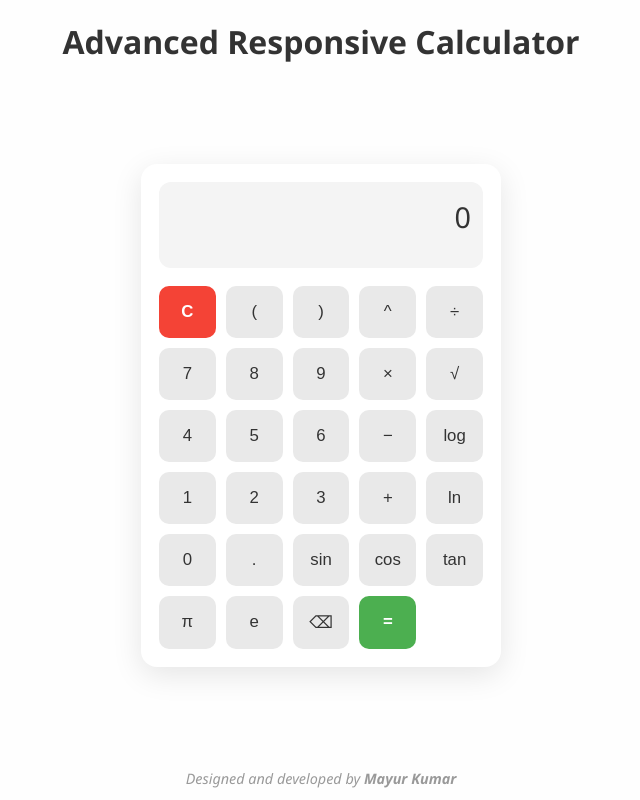
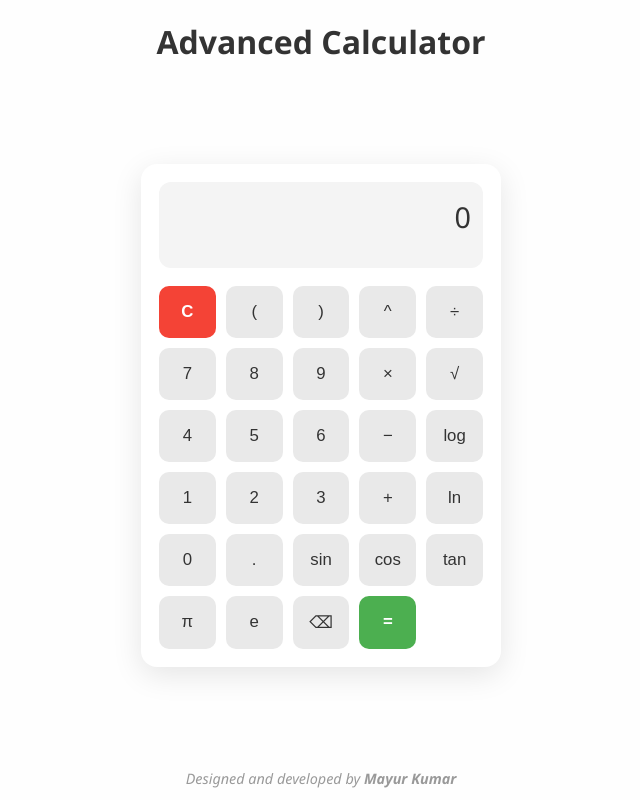
Before and after one commit to Mayur1Kumar/calculator, a plain HTML site: page index.html in a window 1280 px wide. Shown: the whole page, without its empty margins (319-959 px from the left). Drawn offline with nearby package versions, Linux system fonts and the light colour scheme.

Commit message:
index.html

```diff
--- a/index.html
+++ b/index.html
@@ -3,7 +3,7 @@
 <head>
   <meta charset="UTF-8" />
   <meta name="viewport" content="width=device-width, initial-scale=1.0, maximum-scale=1.0, user-scalable=no" />
-  <title>Advanced Responsive Calculator</title>
+  <title>Advanced Calculator</title>
   <script src="https://cdn.jsdelivr.net/npm/mathjs@11.11.0/lib/browser/math.min.js"></script>
   <style>
     html, body {
@@ -224,7 +224,7 @@
 
   <!-- Loading Screen -->
   <div id="loader">
-    <h1>Advanced Responsive Calculator</h1>
+    <h1>Advanced Calculator</h1>
     <div class="loading-bar-container">
       <div class="loading-bar"></div>
     </div>
@@ -233,7 +233,7 @@
 
   <!-- Main Calculator -->
   <header>
-    <h1>Advanced Responsive Calculator</h1>
+    <h1>Advanced Calculator</h1>
   </header>
 
   <div class="calculator-container">
```
